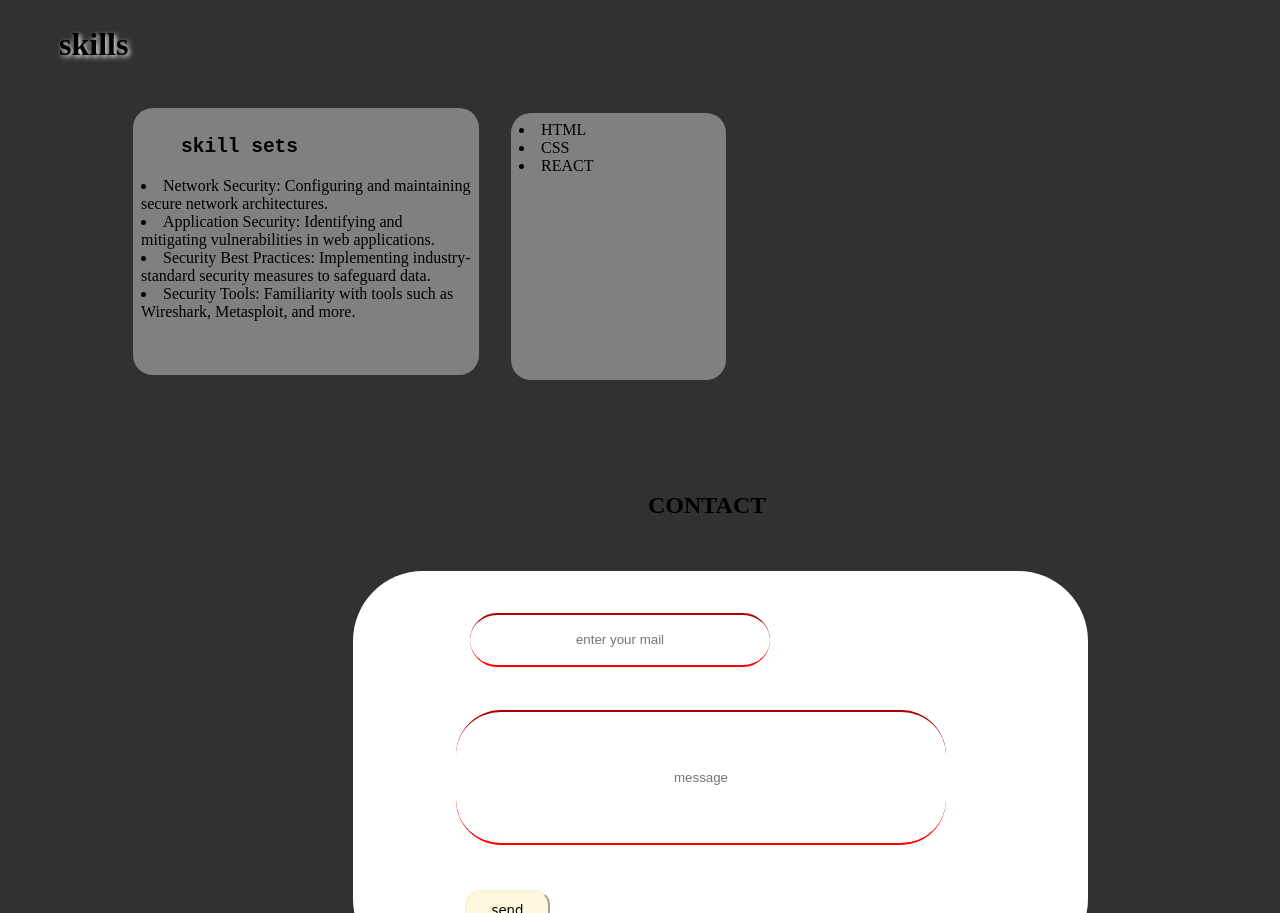
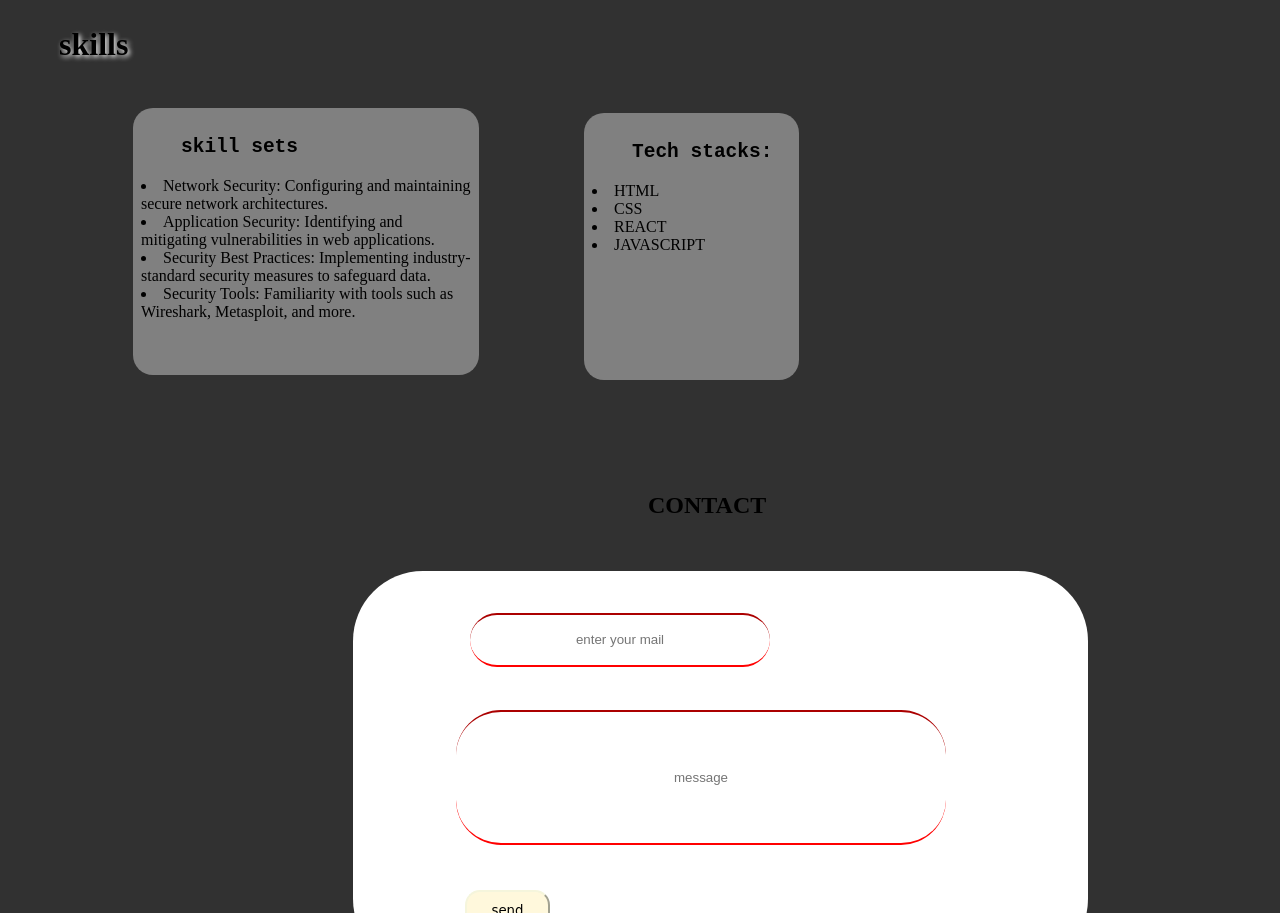
Before and after one commit to IndhuCSE/portfolio, a plain HTML site: page index.html in a window 1280 px wide. Shown: the part 1660-2573 px from the top of the page. Drawn offline with nearby package versions, Linux system fonts and the light colour scheme.

Commit message:
Update index.html

```diff
--- a/index.html
+++ b/index.html
@@ -338,7 +338,7 @@
           }
           .b2{
             padding: 8px;
-    margin: -690px 449px;
+    margin: -690px 522px;
     width: 199px;
     background-color: grey;
     height: 251px;
@@ -459,9 +459,11 @@
              <li>Security Tools: Familiarity with tools such as Wireshark, Metasploit, and more.</li>
       </div>
       <div class="b2">
+           <h2 style="font-family: monospace;"><ul>Tech stacks:</ul></h2>
           <li>HTML</li>
           <li>CSS</li>
           <li>REACT</li>
+          <li>JAVASCRIPT</li>
   </div>
 </div>
     <div id="contact">
```
